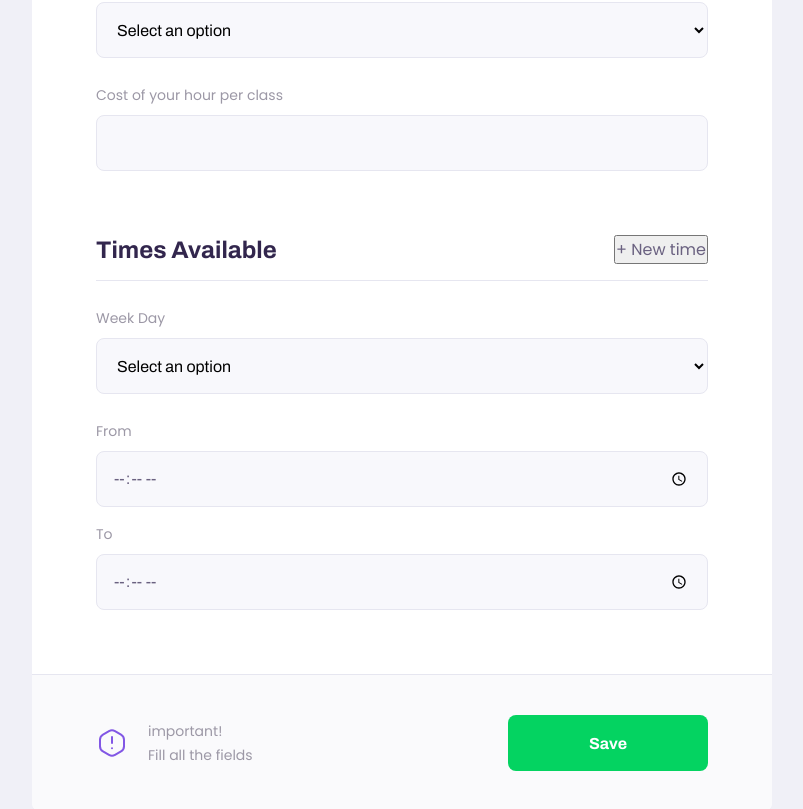
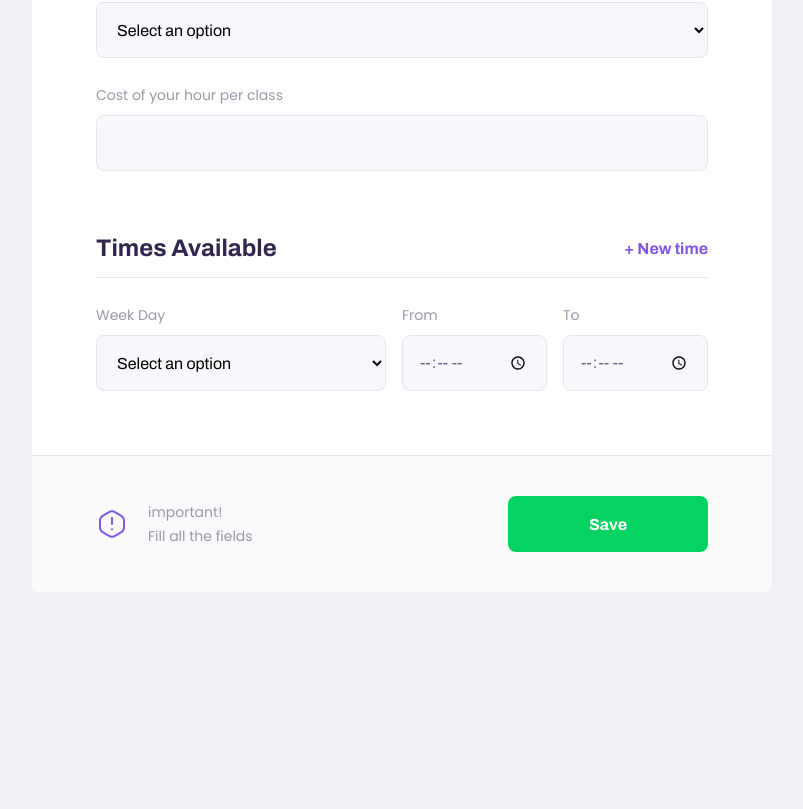
Before and after one commit to mhayk/proffy-web, a React (Create React App) app: page /give-classes in a window 1280 px wide. Shown: the part 1120-1929 px from the top of the page, without its empty margins (238-1041 px from the left). After the commit the page ends 1712 px from the top, so only its background shows below. Built offline with nearby package versions, Linux system fonts and the light colour scheme.

Commit message:
The style from the css class called schedule-item has been added.
Signed-off-by: Mhayk Whandson <hi@mhayk.com>

```diff
--- a/src/pages/TeacherForm/styles.css
+++ b/src/pages/TeacherForm/styles.css
@@ -36,6 +36,19 @@
     width: 100%;
     padding-bottom: 1.6rem;
     border-bottom: 1px solid var(--color-line-in-white);
+}
+
+#page-teacher-form main fieldset legend button {
+    background: none;
+    border: 0;
+    color: var(--color-primary);
+    font: 700 1.6rem Archivo;
+    cursor: pointer;
+    transition: color 0.2s;
+}
+
+#page-teacher-form main fieldset legend button:hover {
+    color: var(--color-primary-dark);
 }
 
 #page-teacher-form main fieldset .input-block + .textarea-block,
@@ -100,6 +113,16 @@
         padding: 0 6.4rem;
     }
 
+    #page-teacher-form main .schedule-item {
+        display: grid;
+        grid-template-columns: 2fr 1fr 1fr;
+        column-gap: 1.6rem;
+    }
+
+    #page-teacher-form main .schedule-item .input-block {
+        margin-top: 0 !important;
+    }
+
     #page-teacher-form main footer {
         padding: 4.0rem 6.4rem;
         display: flex;
```
